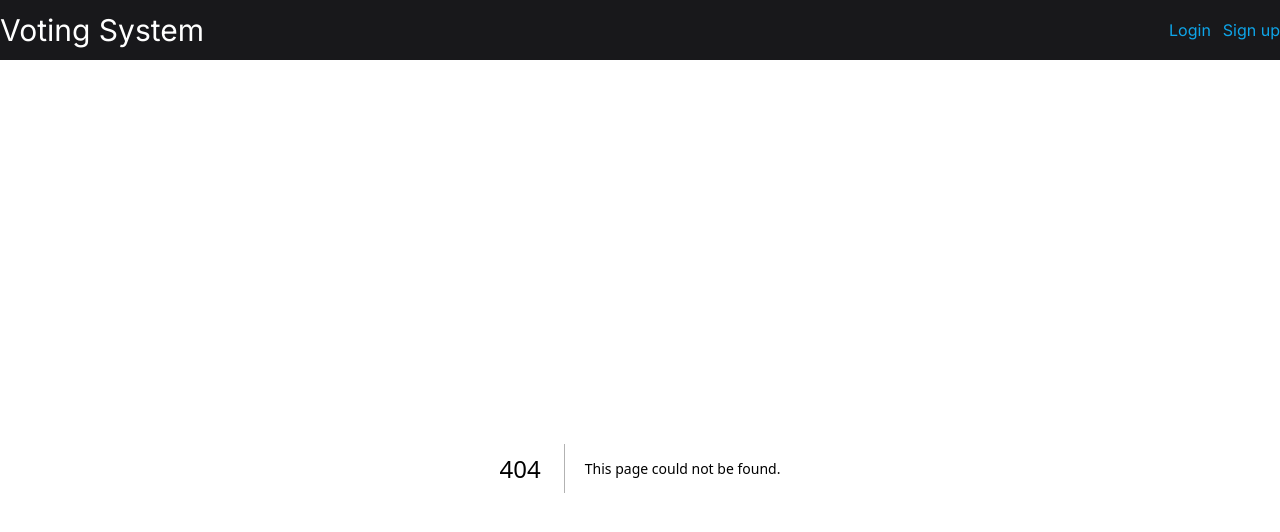
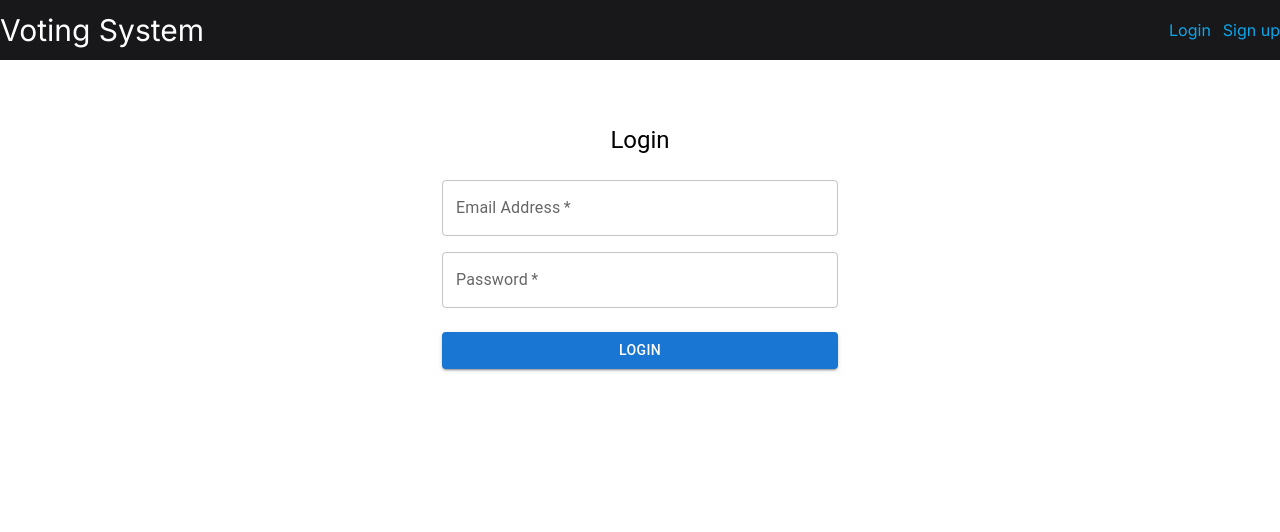
Before and after one commit to sanieni6/Voting-system, a Next.js app: page /login in a window 1280 px wide. Before the commit this address had no page. Shown: the top 532 px of the page. Built offline with nearby package versions, Linux system fonts and the light colour scheme.

Commit message:
Create login route

```diff
--- /dev/null
+++ b/src/app/login/page.jsx
@@ -0,0 +1,11 @@
+import LoginForm from "../components/LoginForm";
+
+function LoginPage() {
+  return (
+    <div>
+      <LoginForm />
+    </div>
+  );
+}
+
+export default LoginPage;
```
